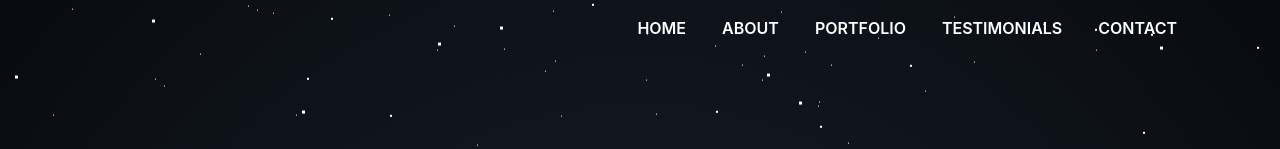
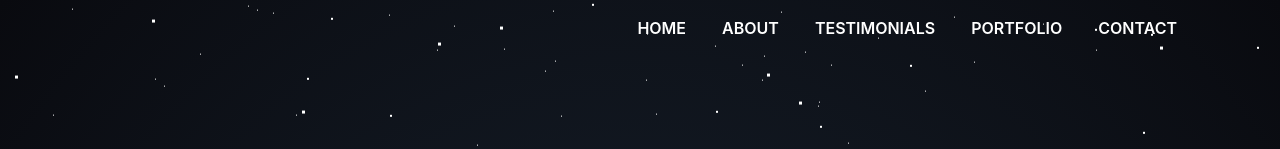
Before and after one commit to Anjali9293/Portfolio, a React (Create React App) app: page / in a window 1280 px wide. Shown: the top 149 px of the page. Built offline with nearby package versions, Linux system fonts and the light colour scheme; some icons are missing.

Commit message:
changed order of pages in the navbar

```diff
--- a/src/app/components/navbar.js
+++ b/src/app/components/navbar.js
@@ -103,13 +103,13 @@ function Navbar() {
               </a>
             </li>
             <li className="nav-item">
-              <a className="nav-link js-scroll" href="#portfolio">
-                Portfolio
+              <a className="nav-link js-scroll" href="#testimonials">
+                Testimonials
               </a>
             </li>
             <li className="nav-item">
-              <a className="nav-link js-scroll" href="#testimonials">
-                Testimonials
+              <a className="nav-link js-scroll" href="#portfolio">
+                Portfolio
               </a>
             </li>
             <li className="nav-item">
```
